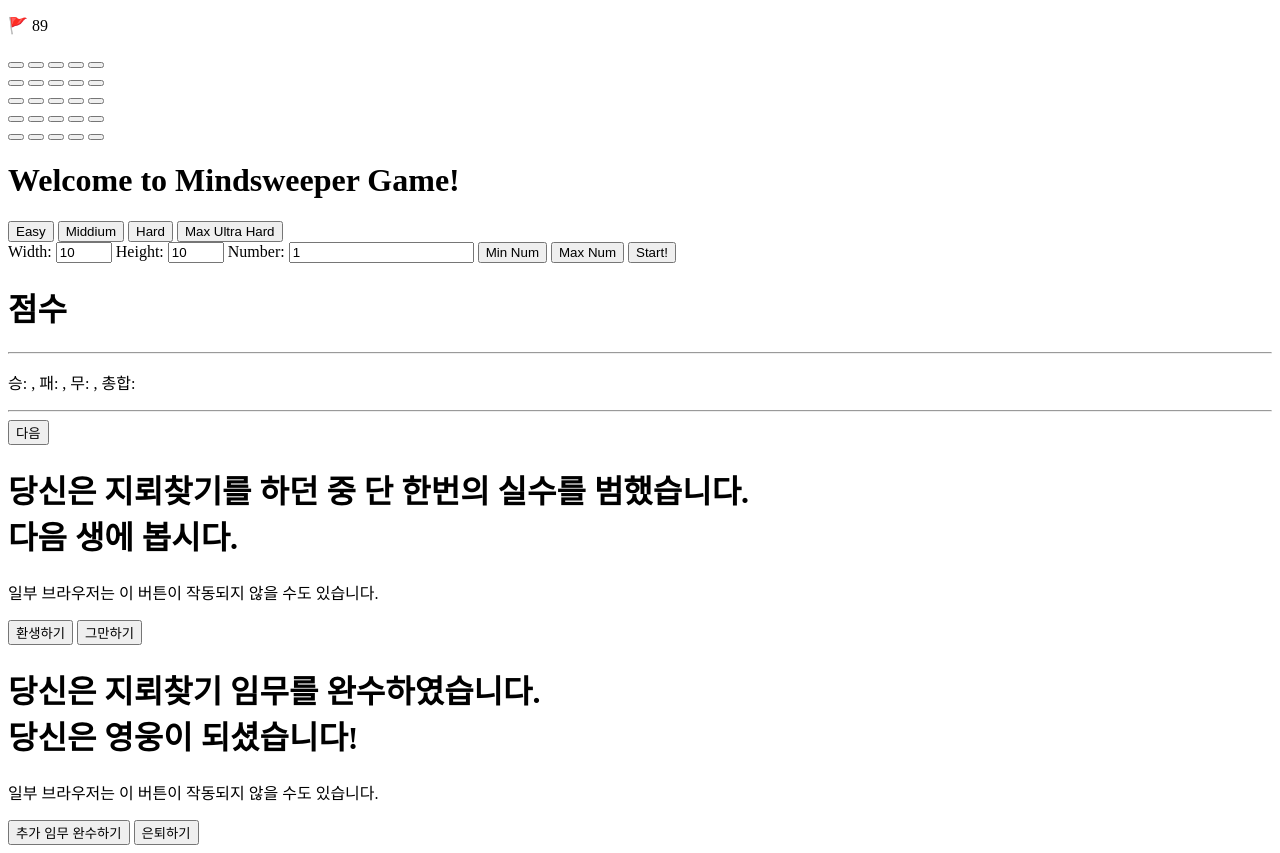
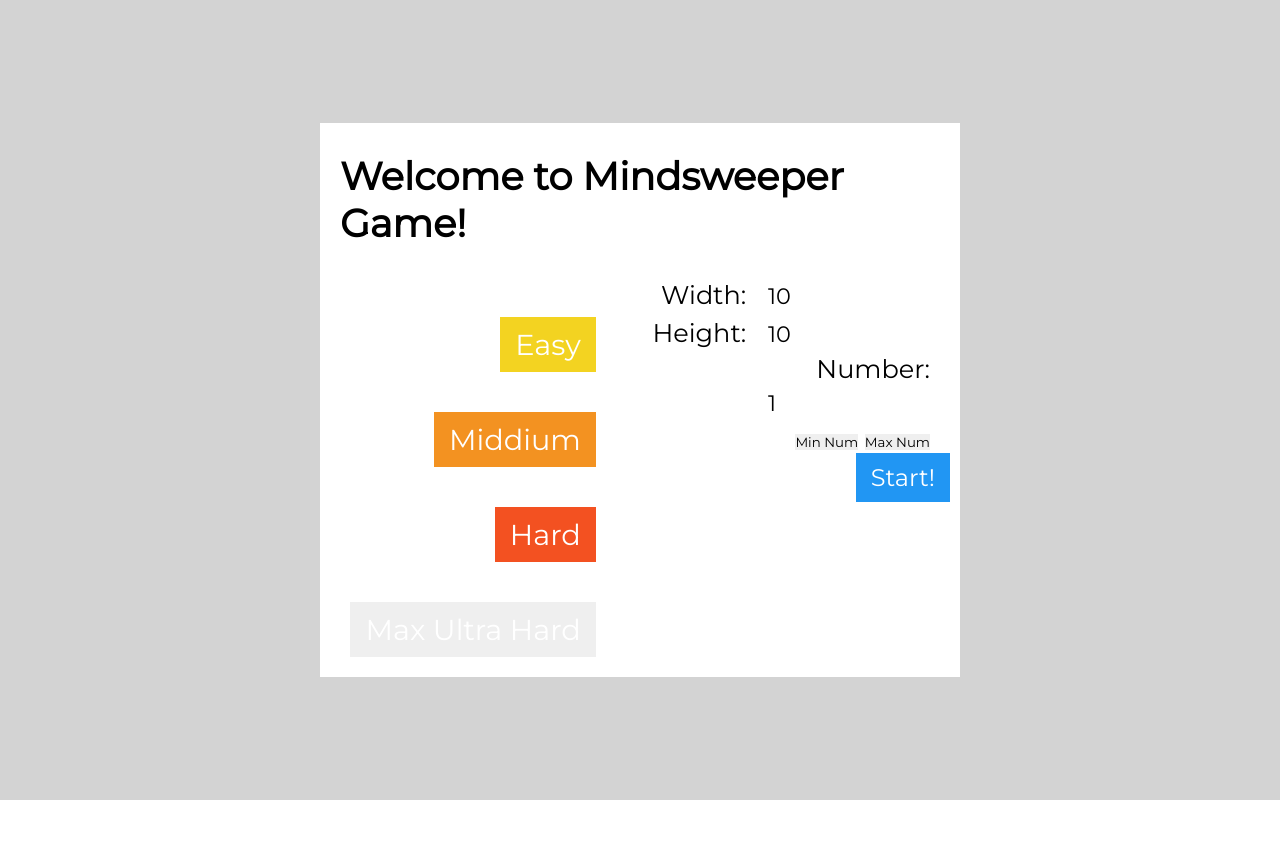
Before and after one commit to Soulbow2/Soulbow2, a plain HTML site: page index (4).html in a window 1280 px wide. After the commit the page ends 800 px from the top, so only its background shows below. Drawn offline with Linux system fonts and the light colour scheme; the site is published under a folder, as on GitHub Pages, so addresses that start at the root find nothing.

Commit message:
Update index (4).html

```diff
--- a/index (4).html
+++ b/index (4).html
@@ -6,9 +6,9 @@
 		<title>지뢰찾기 게임</title>
 		<link href="favicon.ico" rel="icon">
 		<link href="https://fonts.googleapis.com/css?family=Montserrat&display=swap" rel="stylesheet">
-		<link href="/style (5).css" rel="stylesheet">
-		<script src="/md2.js"></script>
-		<script src="/script (1).js"></script>
+		<link href="style (5).css" rel="stylesheet">
+		<script src="md2.js"></script>
+		<script src="script (1).js"></script>
 	</head>
 	<body onload="startApp();">
 		<div class="wrap" id="wrap">
```
